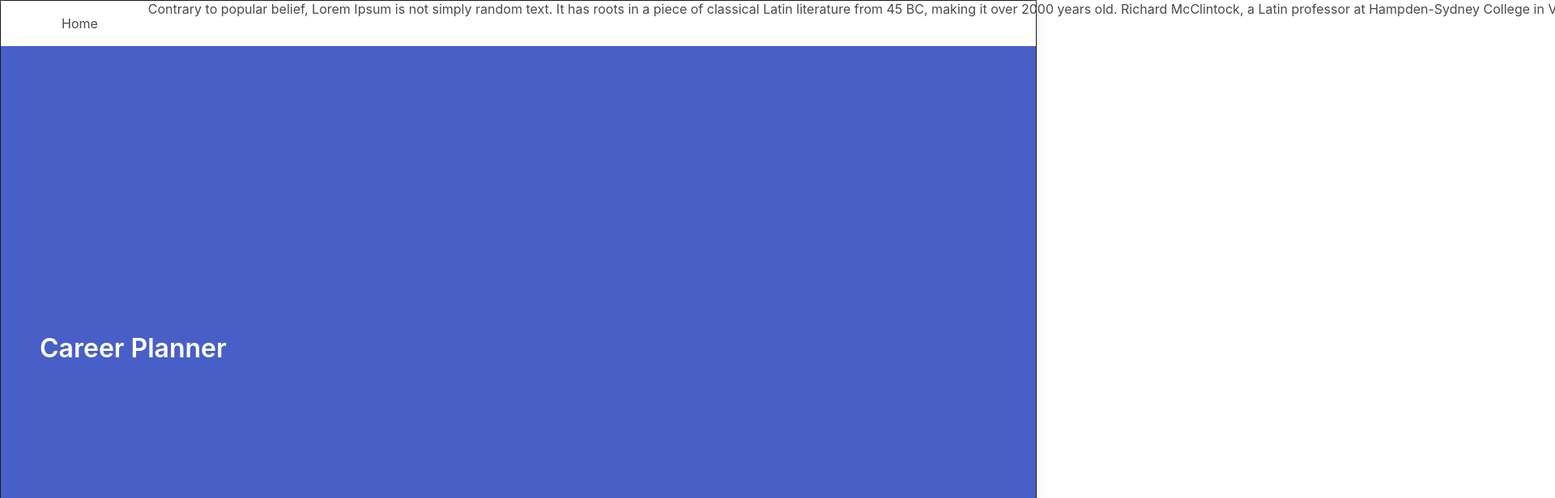
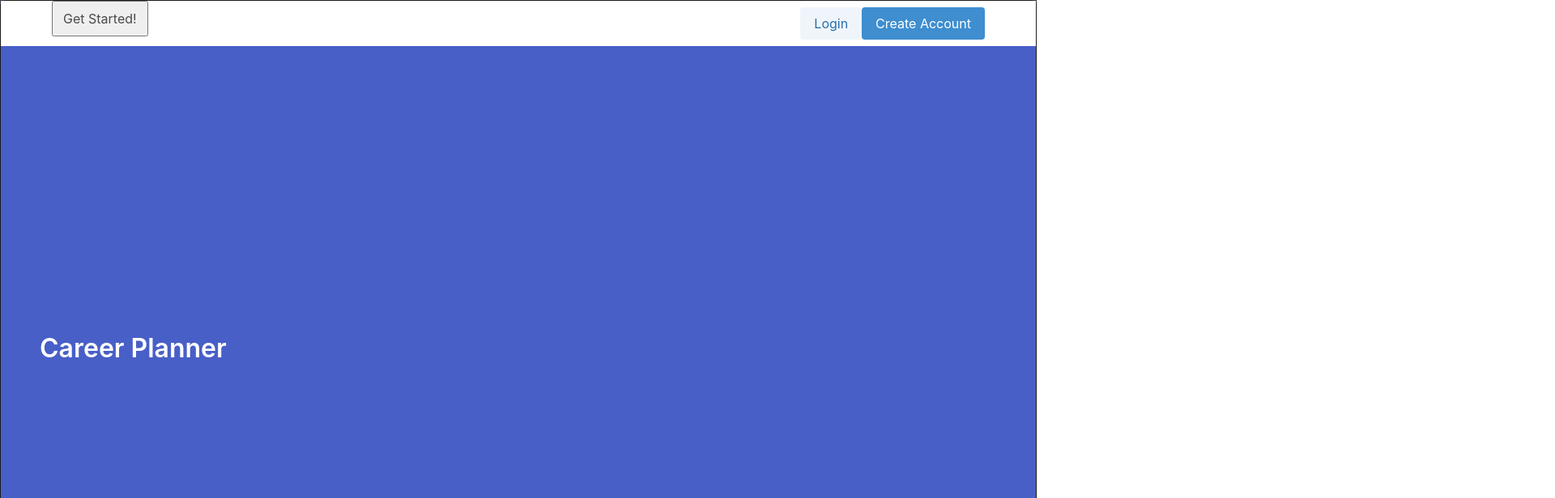
Before and after one commit to stefcarter/resume-final, a React (Create React App) app in the folder client/: page / in a window 1280 px wide. Shown: the top 616 px of the page at 81% size, 1920 px wide, since content can reach past the window. Built offline with nearby package versions, Linux system fonts and the light colour scheme; no server answers.

Commit message:
updated home page

```diff
--- a/client/src/pages/Home.js
+++ b/client/src/pages/Home.js
@@ -16,16 +16,15 @@ const Home = () => {
   <div class="container">
     <div id="navMenu" class="navbar-menu">
       <div class="navbar-start ">
-        <a class="navbar-item is-link is-inverted">
-          Home
-        </a>
+       <Link to = '/create'>
+        <button class="navbar-item is-link is-inverted">
+          Get Started!
+        </button>
+        </Link>
       </div>
 
 
 
-        <h2 className="s-50">Contrary to popular belief, Lorem Ipsum is not simply random text. It has roots in a piece of classical Latin literature from 45 BC, making it over 2000 years old. Richard McClintock, a Latin professor at Hampden-Sydney College in Virginia, looked up one of the more obscure Latin words, consectetur, from a Lorem Ipsum passage, and going through the cites of the word in classical literature, discovered the undoubtable source. Lorem Ipsum comes from sections 1.10.32 and 1.10.33 of "de Finibus Bonorum et Malorum" (The Extremes of Good and Evil) by Cicero, written in 45 BC.</h2>
-
-        <h2 className="s-50">The standard chunk of Lorem Ipsum used since the 1500s is reproduced below for those interested. Sections 1.10.32 and 1.10.33 from "de Finibus Bonorum et Malorum" by Cicero are also reproduced in their exact original form, accompanied by English versions from the 1914 translation by H. Rackham.</h2>
 
 
       <div class="navbar-end">
```
